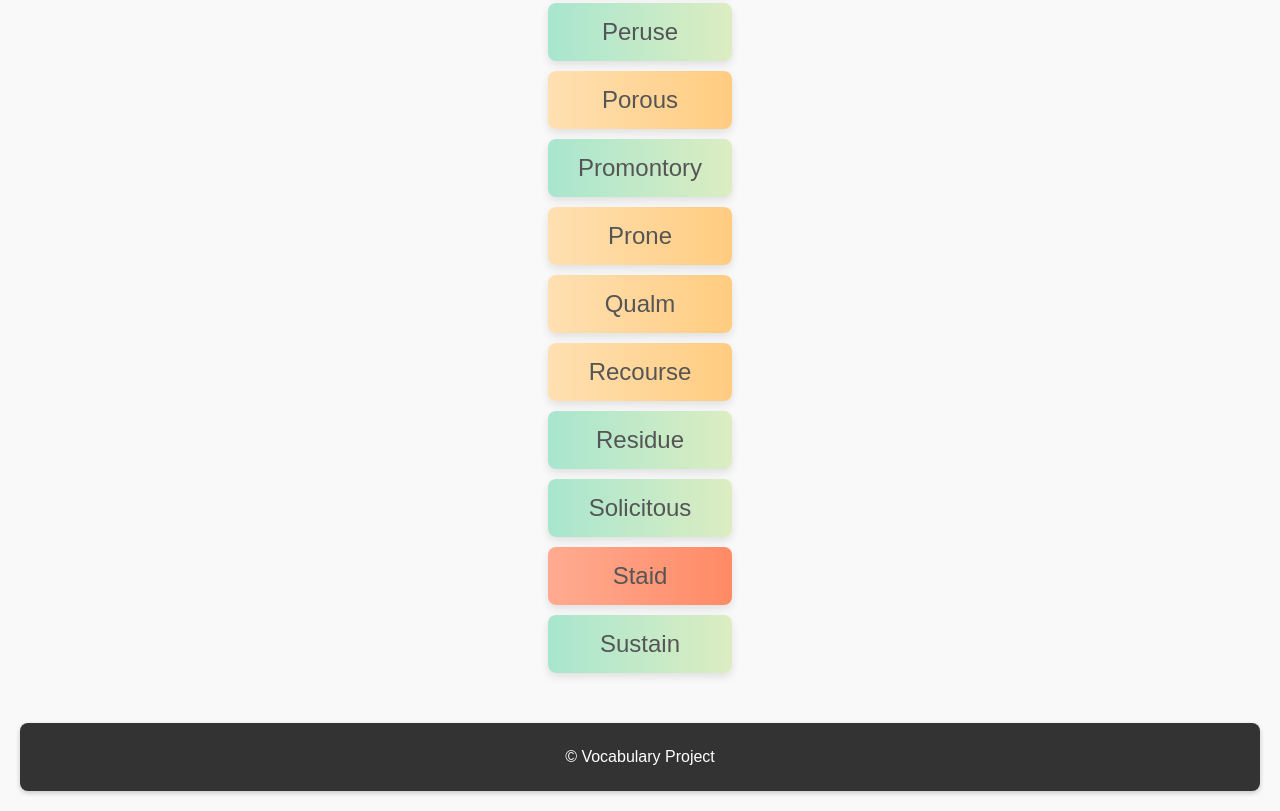
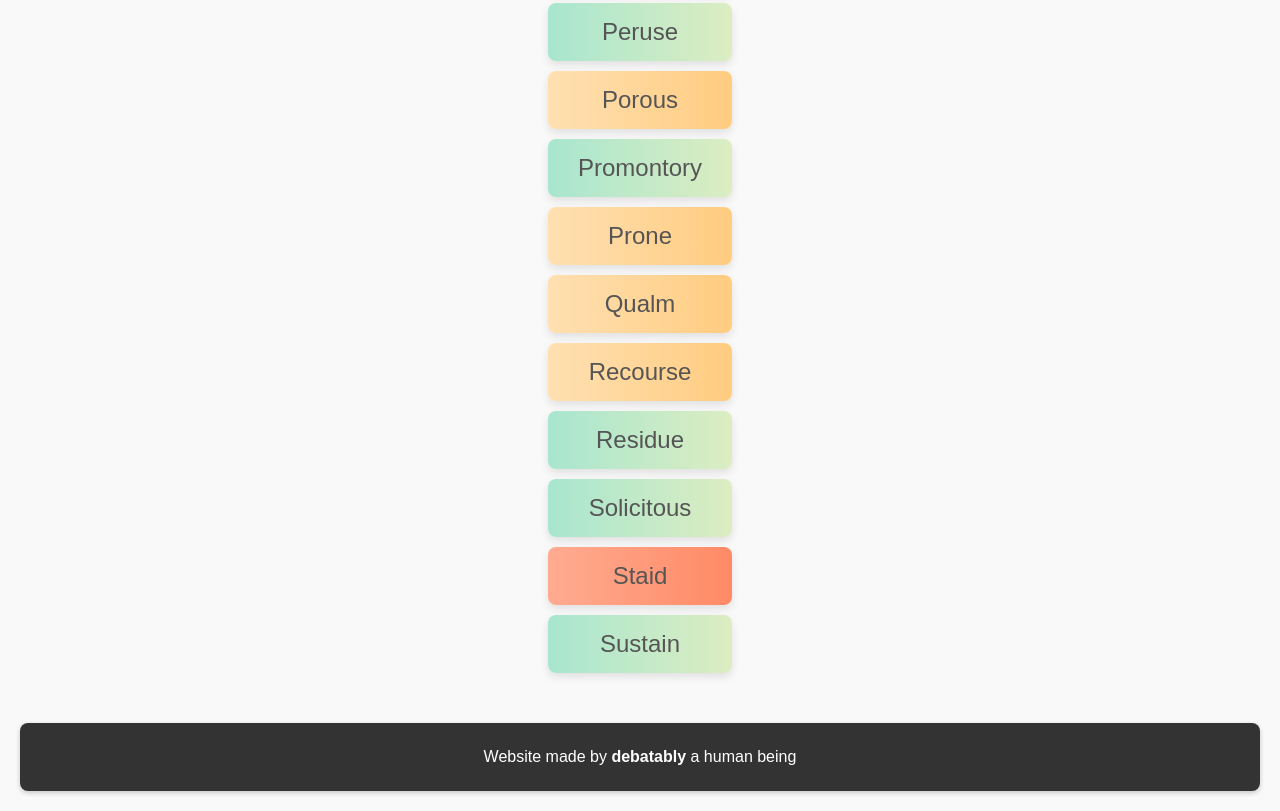
Before and after one commit to dillon42gamer/vocabting, a plain HTML site: page index.html in a window 1280 px wide. Shown: the part 772-1583 px from the top of the page. Drawn offline with Linux system fonts and the light colour scheme.

Commit message:
Update index.html

```diff
--- a/index.html
+++ b/index.html
@@ -216,7 +216,7 @@
     </div>
 
     <footer>
-        <p>&copy; Vocabulary Project</p>
+        <p>Website made by <strong>debatably</strong> a human being</p>
     </footer>
 
     <script>
```
